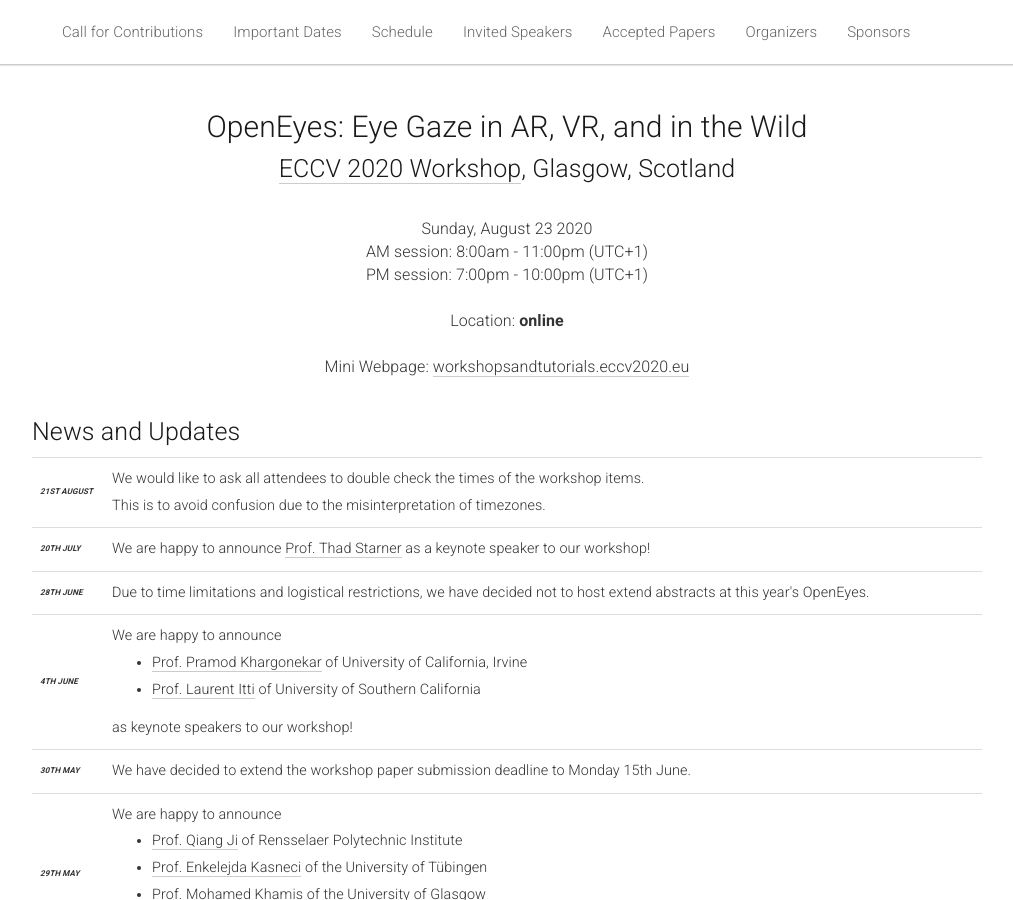
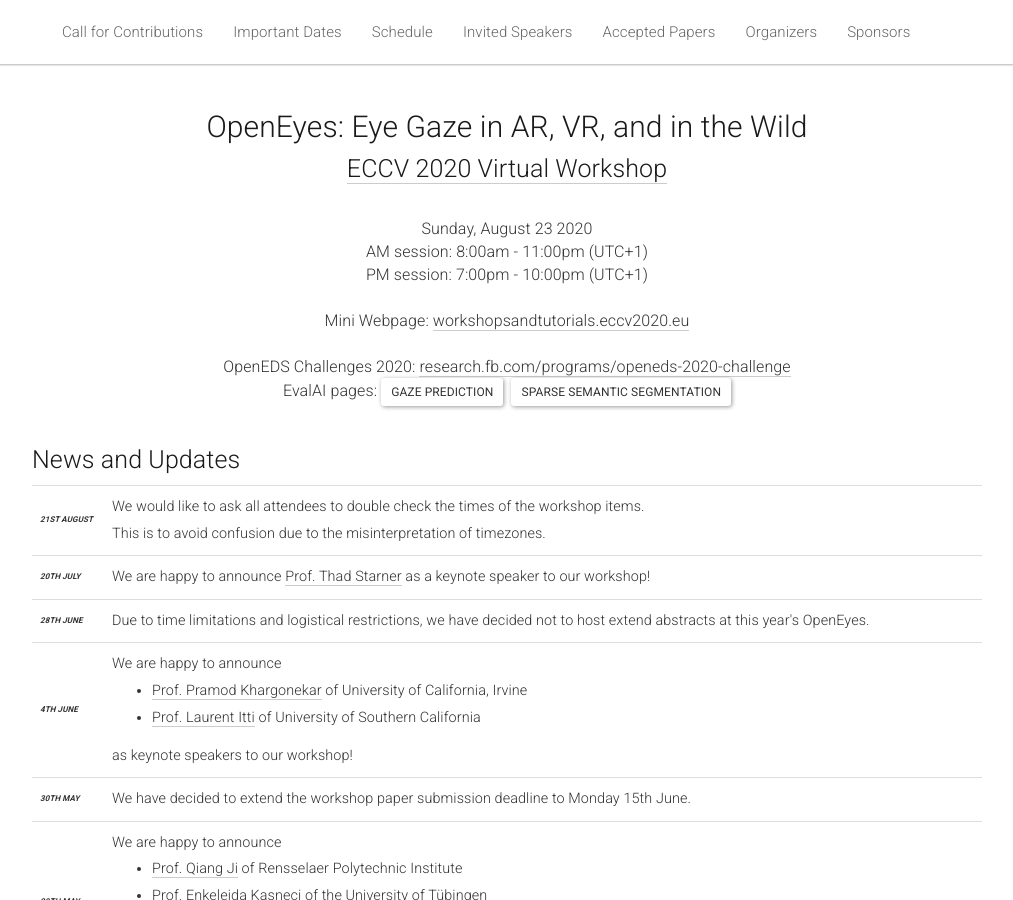
Before and after one commit to OpenEyes-Workshop/openeyes-workshop.github.io, a Jekyll site: the page built from _pages/home.md, in a window 1280 px wide and 900 px high. Shown: the whole window, without its empty margins (133-1146 px from the left). Built offline with Jekyll 4.4.1, drawn with Linux system fonts in a browser that asks for light colours; nearby versions of some CDN libraries.

Commit message:
Add and make prominent the OpenEDS links

```diff
--- a/_pages/home.md
+++ b/_pages/home.md
@@ -14,15 +14,17 @@
 <div class="row" id="intro">
   <div class="col-xs-12">
     <center><h1>OpenEyes: Eye Gaze in AR, VR, and in the Wild</h1></center>
-    <center><h2><a href="https://eccv2020.eu/workshops/">ECCV 2020 Workshop</a>, Glasgow, Scotland</h2></center>
+    <center><h2><a href="https://eccv2020.eu/workshops/">ECCV 2020 Virtual Workshop</a></h2></center>
     <br>
     <center>Sunday, August 23 2020</center>
     <center>AM session: 8:00am - 11:00pm (UTC+1)</center>
     <center>PM session: 7:00pm - 10:00pm (UTC+1)</center>
     <br>
-    <center>Location: <b>online</b></center>
+    <center>Mini Webpage: <a href="https://workshopsandtutorials.eccv2020.eu/papers/subject/eye-gaze-in-vr-ar-and-in-the-wild/" target="_blank">workshopsandtutorials.eccv2020.eu</a></center>
     <br>
-    <center>Mini Webpage: <a href="https://workshopsandtutorials.eccv2020.eu/papers/subject/eye-gaze-in-vr-ar-and-in-the-wild/" target="_blank">workshopsandtutorials.eccv2020.eu</a></center>
+    <center>OpenEDS Challenges 2020: <a href="https://research.fb.com/programs/openeds-2020-challenge/" target="_blank">research.fb.com/programs/openeds-2020-challenge</a></center>
+    <center>EvalAI pages: <a class="btn btn-sm" href="https://evalai.cloudcv.org/web/challenges/challenge-page/605/overview" target="_blank">Gaze Prediction</a>&nbsp;
+    <a class="btn btn-sm" href="https://evalai.cloudcv.org/web/challenges/challenge-page/603/overview" target="_blank">Sparse Semantic Segmentation</a></center>
     <!--<center>Playlist of Talks: <a href="https://www.youtube.com/playlist?list=PLLB6WOMcarJgAyGKsLUgqYD9eTb0GgX04">Youtube</a></center>-->
   </div>
 </div>
```
